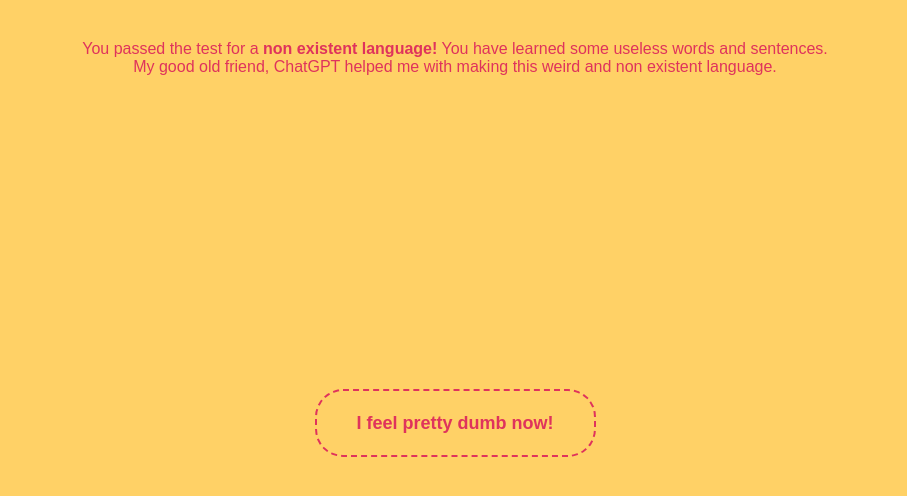
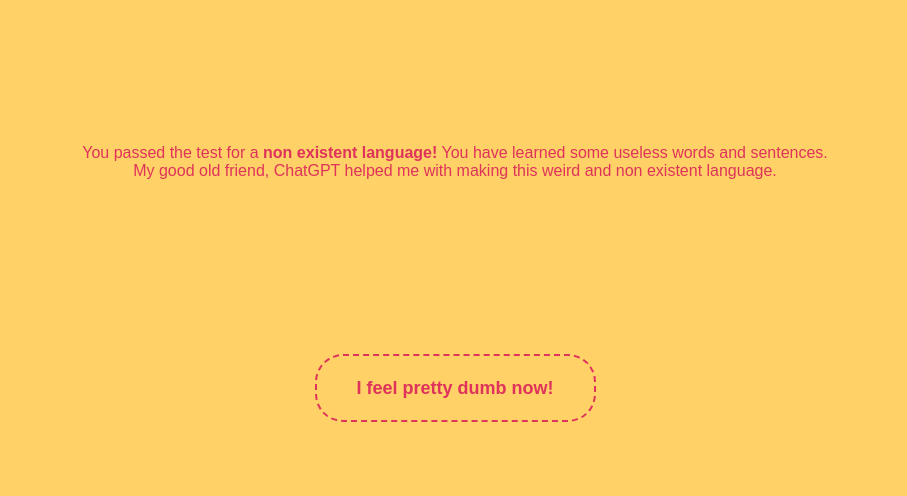
Before and after one commit to IssamElNass/DKL, a plain HTML site: page test.html in a window 1280 px wide. Shown: the part 222-718 px from the top of the page, without its empty margins (185-1092 px from the left). Drawn offline with Linux system fonts and the light colour scheme; a web font is replaced by a local one.

Commit message:
Add files via upload

```diff
--- a/test.html
+++ b/test.html
@@ -5,10 +5,7 @@
     <meta http-equiv="X-UA-Compatible" content="IE=edge" />
     <meta name="viewport" content="width=device-width, initial-scale=1.0" />
     <title>DKL - Test</title>
-    <link
-      href="https://api.fontshare.com/v2/css?f[]=satoshi@900,700,500,400&display=swap"
-      rel="stylesheet"
-    />
+    <link href="https://api.fontshare.com/v2/css?f[]=satoshi@900,700,500,400&display=swap" rel="stylesheet" />
 
     <style>
       body {
@@ -34,7 +31,6 @@
       .desc {
         color: #df335c;
         font-weight: 500;
-        margin-bottom: 20%;
         text-align: center;
       }
 
@@ -109,17 +105,11 @@
     <div class="container">
       <h1 class="title">Zar'vikth! (Congrats!)</h1>
       <p class="desc">
-        You passed the test for a <strong>non existent language!</strong> You
-        have learned some useless words and sentences. <br />
-        My good old friend, ChatGPT helped me with making this weird and non
-        existent language.
+        You passed the test for a <strong>non existent language!</strong> You have learned some useless words and sentences. <br />
+        My good old friend, ChatGPT helped me with making this weird and non existent language.
       </p>
 
-      <a
-        href="https://media1.giphy.com/media/wGpsZYQnG6kXDsqNVr/giphy.gif?cid=ecf05e4755kx88jmhvdps1jga0m6te7bh17dymkzditwwy5n&rid=giphy.gif&ct=g"
-        class="call-to-action"
-        >I feel pretty dumb now!</a
-      >
+      <a href="https://media1.giphy.com/media/wGpsZYQnG6kXDsqNVr/giphy.gif?cid=ecf05e4755kx88jmhvdps1jga0m6te7bh17dymkzditwwy5n&rid=giphy.gif&ct=g" class="call-to-action">I feel pretty dumb now!</a>
     </div>
   </body>
 </html>
```
